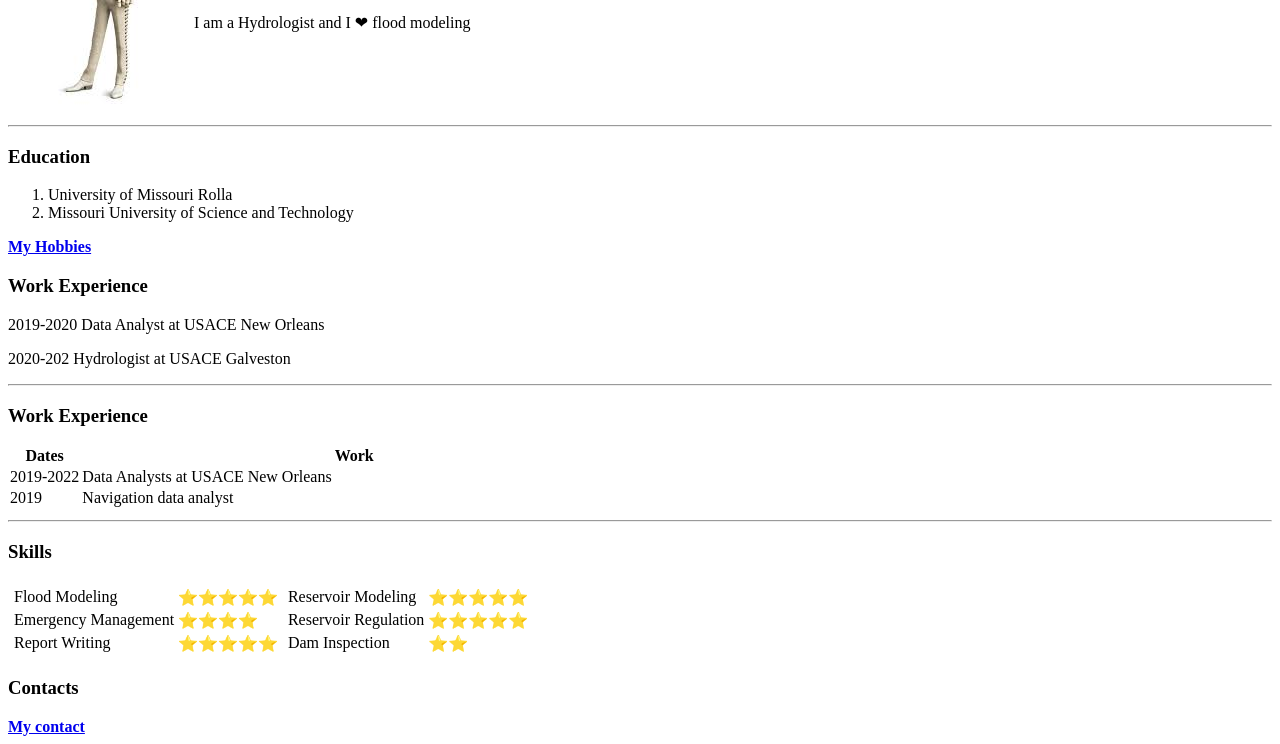
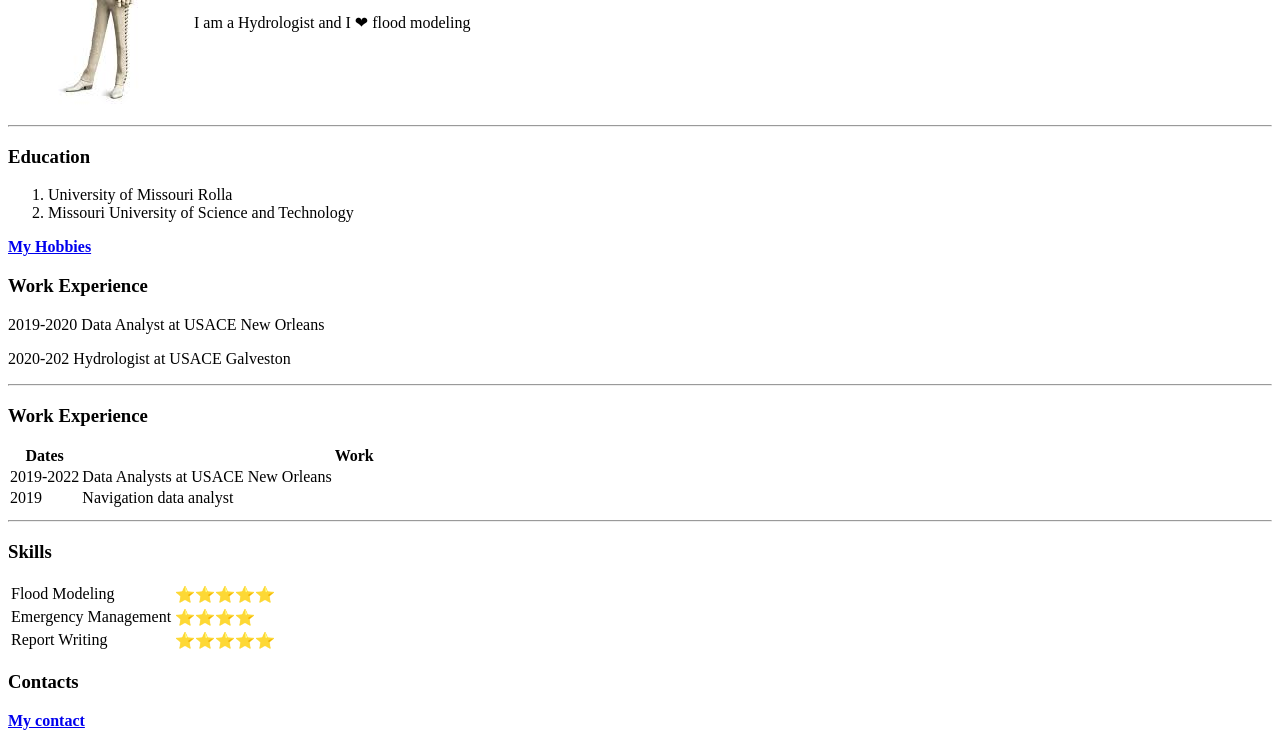
Before and after one commit to efonycode/CV, a plain HTML site: page index.html in a window 1280 px wide. Shown: the part 178-922 px from the top of the page. Drawn offline with Linux system fonts and the light colour scheme.

Commit message:
Update index.html

```diff
--- a/index.html
+++ b/index.html
@@ -57,8 +57,6 @@
         <h3>Skills</h3>
         <table>
                <tr>
-                <td><table>
-                    <tr>
                         <td> Flood Modeling</td>
                         <td> ⭐⭐⭐⭐⭐</td>
                </tr>
@@ -70,23 +68,6 @@
                         <td> Report Writing</td>
                         <td> ⭐⭐⭐⭐⭐</td>
               </tr>
-                </table> </td>
-                <td> <table>
-                    <tr>
-                        <td> Reservoir Modeling</td>
-                        <td> ⭐⭐⭐⭐⭐</td>
-                    </tr>
-                    <tr>
-                        <td>Reservoir Regulation</td>
-                        <td> ⭐⭐⭐⭐⭐</td>
-                    </tr>
-                    <tr>
-                        <td> Dam Inspection</td>
-                        <td> ⭐⭐</td>
-                    </tr>
-                </table></td>
-            </tr>
-        </table>
 
     </table>
 
```
Lines whose indentation alone changed are shown as unchanged.
